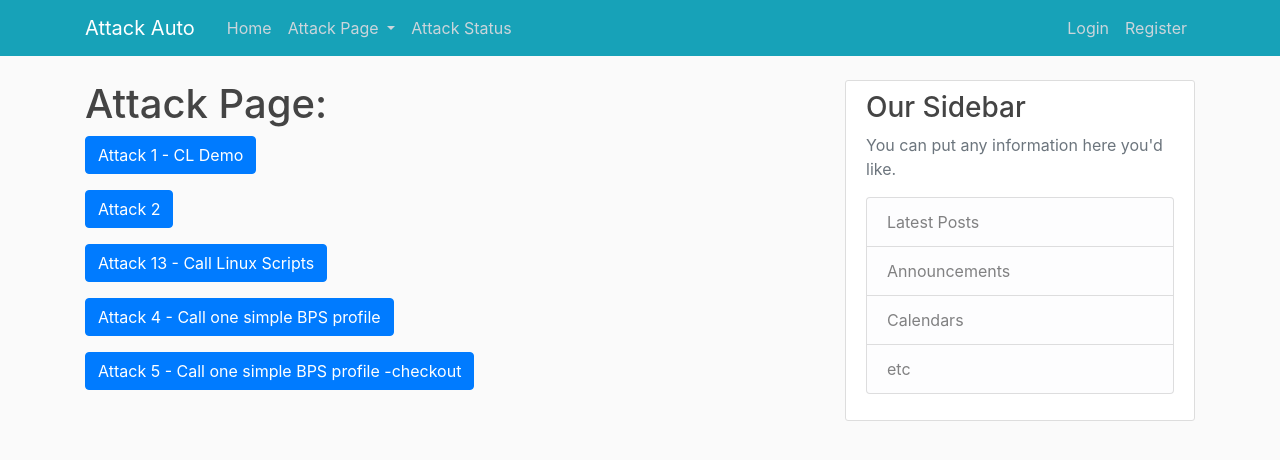
After one commit to appletreecy/Auto_Nginx_Gunicorn, a Flask app: page /about2 in a window 1280 px wide. The commit adds this page. Shown: the top 460 px of the page. Run offline with Flask 2, Linux system fonts and the light colour scheme; parts of the project's set-up code (start-up, migrations or seed data) failed here and were passed over; some libraries are stand-ins or nearby versions.

Commit message:
20200412 update the layout.html

```diff
--- a/flaskblog/main/routes.py
+++ b/flaskblog/main/routes.py
@@ -22,6 +22,10 @@ def home():
 @main.route("/about")
 def about():
     return render_template('about.html', title='About')
+
+@main.route("/about2")
+def about2():
+    return render_template('about2.html', title='About2')
 
 
 @main.route("/attack/1", methods=['GET', 'POST'])
--- /dev/null
+++ b/flaskblog/templates/about2.html
@@ -0,0 +1,21 @@
+{% extends "layout.html" %}
+{% block content %}
+    <h1>Attack Page:</h1>
+    <p>
+	    <a class="btn btn-primary btn-xs" onclick="document.getElementById('demo1').innerHTML = '<h6><font color=white>Attack 1 starts launching......Please do not close this page!</font></h6>';" href="{{ url_for('main.attack') }}">Attack 1 - CL Demo</a>
+	    <div class="badge badge-danger text-wrap" style="width: 28rem; height: 2rem;"  id="demo1"></div>
+	</p>
+	<p>
+	    <a class="btn btn-primary btn-xs" href="{{ url_for('main.attack2') }}">Attack 2</a>
+	</p>
+	<p>
+		<a class="btn btn-primary btn-xs" onclick="document.getElementById('demo').innerHTML = 'Attack 3 starts launching!';" href="{{ url_for('main.attack3') }}">Attack 13 - Call Linux Scripts</a>
+	</p>
+	<p>
+		<a class="btn btn-primary btn-xs" onclick="document.getElementById('demo4').innerHTML = '<h5><font color=white>Attack 4 starts launching!</font></h5>';" href="{{ url_for('main.attack4') }}">Attack 4 - Call one simple BPS profile</a>
+	        <div class="badge badge-danger text-wrap" style="width: 18rem; height: 2rem;"  id="demo4"></div>
+	</p>
+	<p>
+		<a class="btn btn-primary btn-xs" href="{{ url_for('main.attack5') }}">Attack 5 - Call one simple BPS profile -checkout</a>
+	</p>
+{% endblock content %}
--- a/flaskblog/templates/layout.html
+++ b/flaskblog/templates/layout.html
@@ -26,7 +26,15 @@
           <div class="collapse navbar-collapse" id="navbarToggle">
             <div class="navbar-nav mr-auto">
               <a class="nav-item nav-link" href="{{ url_for('main.home') }}">Home</a>
-              <a class="nav-item nav-link" href="{{ url_for('main.about') }}">Attack Page</a>
+              <li class="nav-item dropdown">
+                <a class="nav-link dropdown-toggle" href="#" id="navbarDropdown" role="button" data-toggle="dropdown" aria-haspopup="true" aria-expanded="false">
+                    Attack Page
+                </a>
+                <div class="dropdown-menu" aria-labelledby="navbarDropdown">
+                  <a class="dropdown-item" href="{{ url_for('main.about') }}">Attack Page1(1-15)</a>
+                  <a class="dropdown-item" href="{{ url_for('main.about2') }}">Attack Page2(15-30)</a>
+                </div>
+              </li>
               <a class="nav-item nav-link" href="{{ url_for('main.attack_status') }}">Attack Status</a>
             </div>
             <!-- Navbar Right Side -->
```
Also changed, not shown: flaskblog/templates/about.html (+5 -3 lines).
